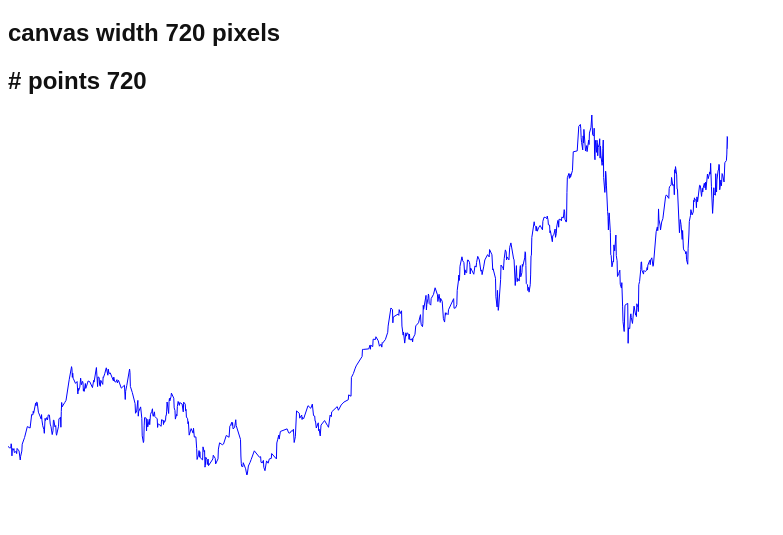
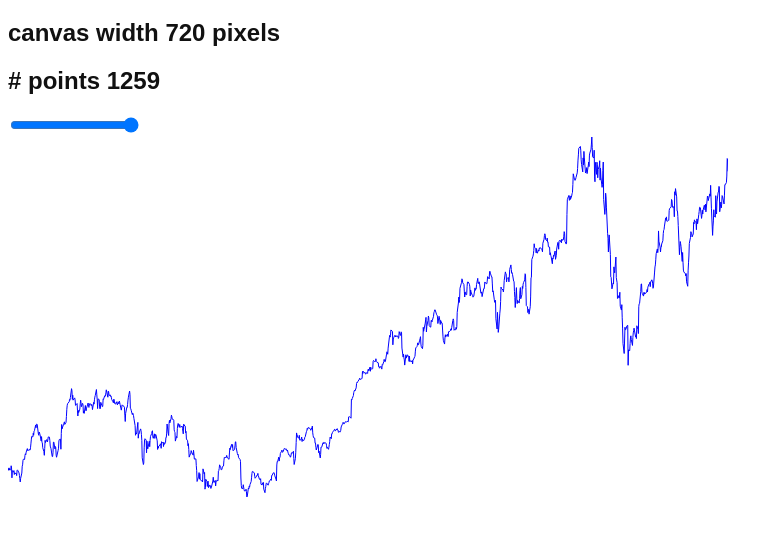
Before and after one commit to jake8n/visvalingam-demonstration, a website: page index.html in a window 1280 px wide. Shown: the part 61-596 px from the top of the page, without its empty margins (0-783 px from the left). Drawn offline with Linux system fonts and the light colour scheme.

Commit message:
Use range slider

```diff
--- a/index.html
+++ b/index.html
@@ -16,6 +16,7 @@
       <h1>Visvalingam demonstration</h1>
       <h2>canvas width <span id="canvas-width"></span> pixels</h2>
       <h2># points <span id="points-length"></span></h2>
+      <div><input id="range" type="range" min="2" /></div>
       <canvas width="720" height="360" id="canvas"></canvas>
     </div>
 
@@ -27,12 +28,36 @@
       const canvas = document.querySelector('#canvas')
       const canvasWidthEl = document.querySelector('#canvas-width')
       const pointsLengthEl = document.querySelector('#points-length')
+      const rangeInput = document.querySelector('#range')
 
-      const stocks = simplify(aapl, aapl.length - canvas.width)
-      useChart(canvas, stocks)
+      rangeInput.min = 2
+      rangeInput.max = aapl.length
+      rangeInput.value = aapl.length
+      rangeInput.oninput = handleRangeInput
 
-      canvasWidthEl.innerHTML = canvas.width
-      pointsLengthEl.innerHTML = stocks.length
+      let stocks = aapl
+
+      update()
+
+      function update() {
+        draw()
+        updateElements()
+      }
+
+      function handleRangeInput({ target: { value } }) {
+        stocks = simplify(aapl, aapl.length - value)
+        update()
+      }
+
+      function draw() {
+        clearCanvas(canvas)
+        useChart(canvas, stocks)
+      }
+
+      function updateElements() {
+        canvasWidthEl.innerHTML = canvas.width
+        pointsLengthEl.innerHTML = stocks.length
+      }
     </script>
   </body>
 </html>
--- a/public/simplify.js
+++ b/public/simplify.js
@@ -12,7 +12,12 @@ function simplify(points, amount) {
   if (amount === void 0) {
     amount = 1
   }
-  if (points.length - amount < 2 || amount <= 0) return points
+  if (points.length - amount < 2 || amount <= 0)
+    return points.map(function(_a) {
+      var x = _a.x,
+        y = _a.y
+      return { x: x, y: y }
+    })
   var areas = points.map(function(point, i) {
     if (i === 0 || i === points.length - 1) {
       point.area = -1
--- a/src/simplify.ts
+++ b/src/simplify.ts
@@ -14,7 +14,8 @@ export function calculateArea(A: Point, B: Point, C: Point): number {
 }
 
 export function simplify(points: Point[], amount: number = 1): Point[] {
-  if (points.length - amount < 2 || amount <= 0) return points
+  if (points.length - amount < 2 || amount <= 0)
+    return points.map(({ x, y }) => ({ x, y }))
 
   const areas = points.map((point, i) => {
     if (i === 0 || i === points.length - 1) {
```
